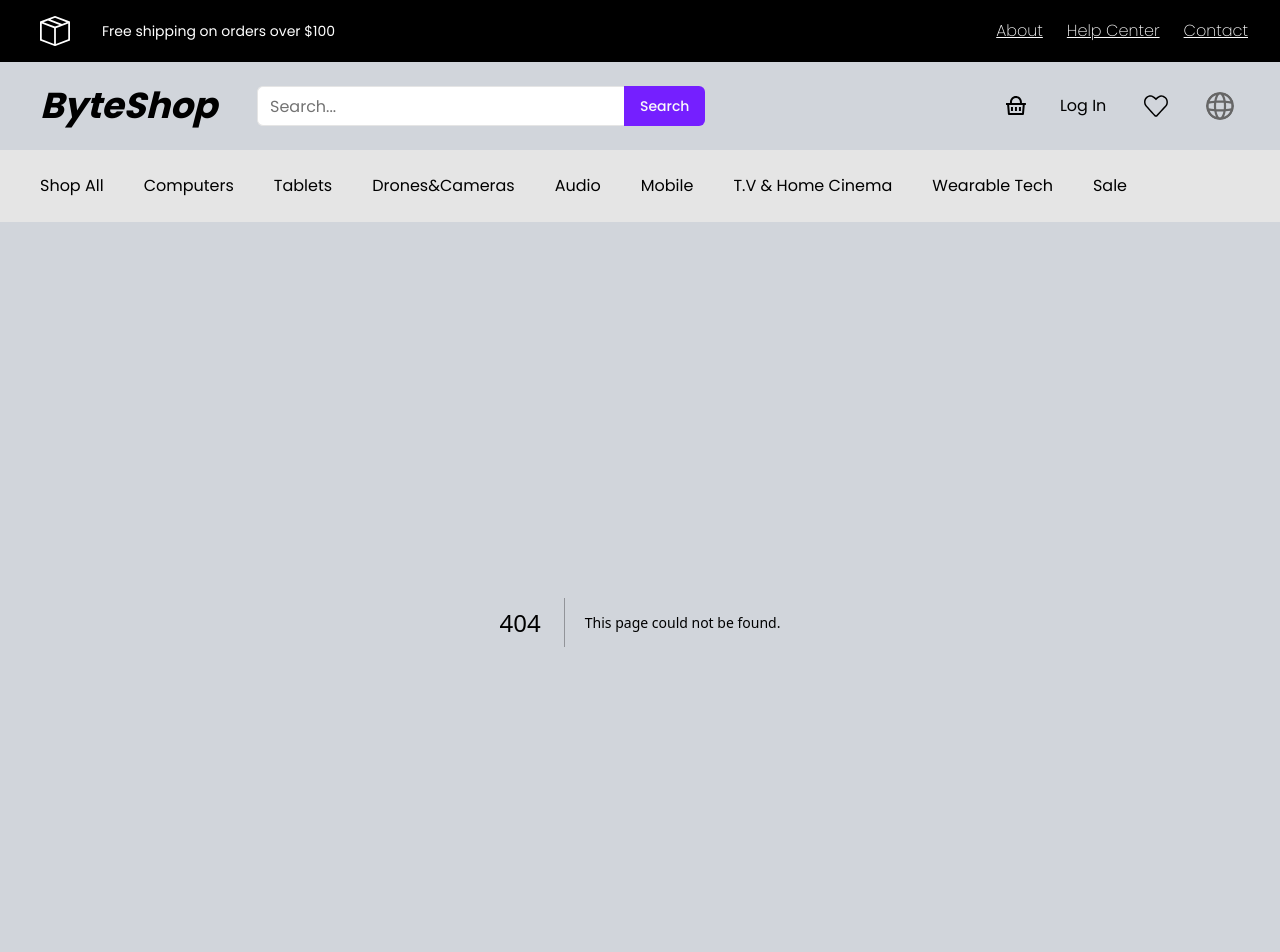
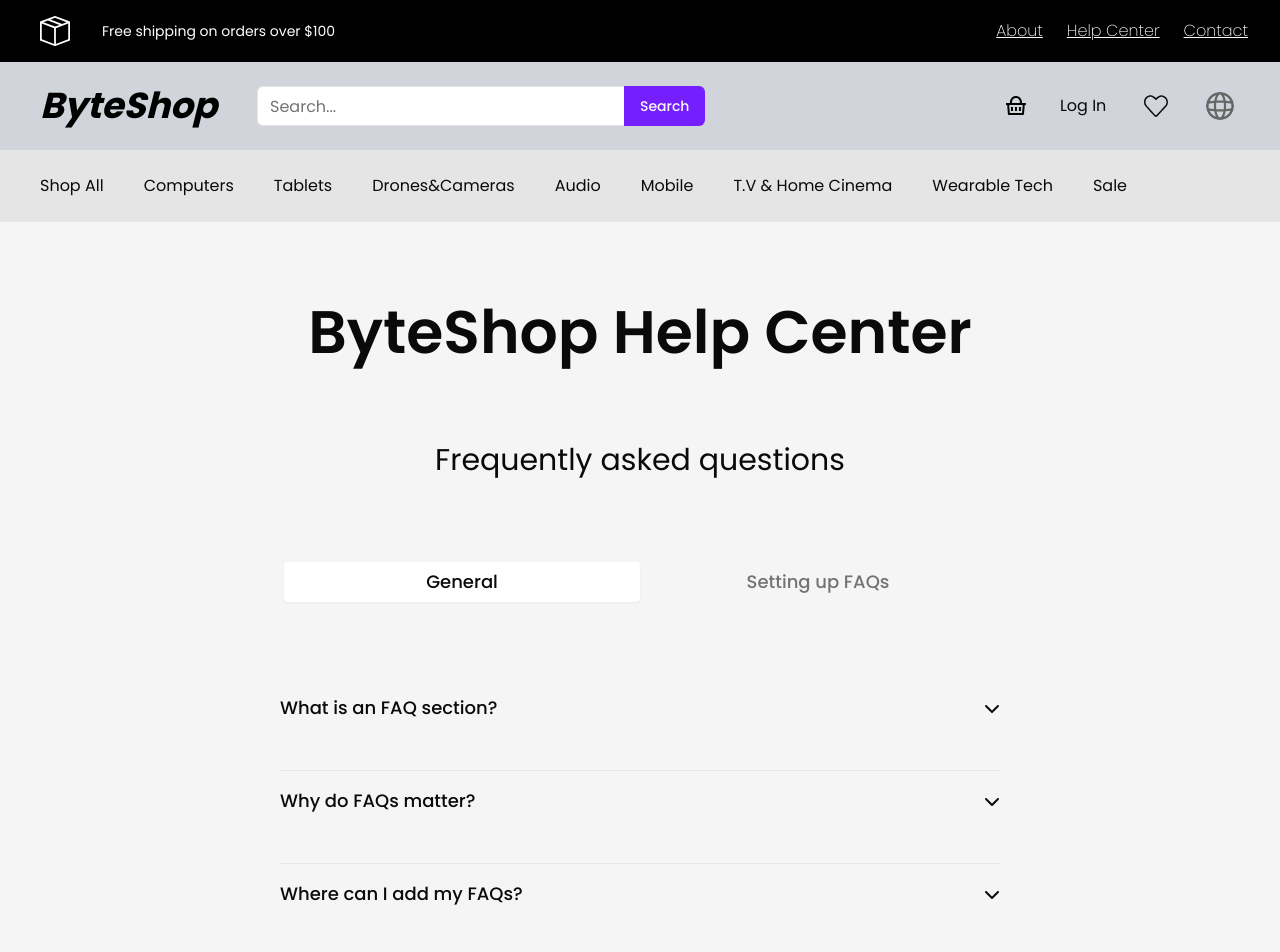
Before and after one commit to viktorasatiani/electronics-store, a Next.js app: page /help in a window 1280 px wide. Before the commit this address had no page. Shown: the top 952 px of the page. Built offline with nearby package versions, Linux system fonts and the light colour scheme.

Commit message:
builded FAQ page

```diff
--- /dev/null
+++ b/app/(pages)/help/page.tsx
@@ -0,0 +1,17 @@
+import FqaTab from "@/components/helpcenter/fqaTab";
+
+function HelpCenter() {
+  return (
+    <div className="flex flex-col items-center justify-center gap-16 bg-accent py-20 md:gap-20 2xl:py-36">
+      <h1 className="text-center text-4xl font-semibold md:text-6xl">
+        ByteShop Help Center
+      </h1>
+      <h2 className="text-center text-2xl font-medium md:text-3xl lg:font-normal">
+        Frequently asked questions
+      </h2>
+      <FqaTab />
+    </div>
+  );
+}
+
+export default HelpCenter;
--- a/components/footer/footerHelpCenter.tsx
+++ b/components/footer/footerHelpCenter.tsx
@@ -15,7 +15,7 @@ export default function FooterHelpCenter() {
           className="w-1/2 rounded-full border border-myPrimary bg-white py-8 text-xl font-light text-myPrimaryDark hover:bg-myPrimaryDark hover:text-white lg:py-6 lg:text-lg 2xl:py-8 2xl:text-2xl"
           style={{ transition: "all 0.6s" }}
         >
-          <Link href="/helpcenter ">Help Center</Link>
+          <Link href="/help ">Help Center</Link>
         </Button>
       </div>
       <div
--- a/components/header/hamburgerMenu.tsx
+++ b/components/header/hamburgerMenu.tsx
@@ -98,7 +98,7 @@ export default function HamburgerMenu({
           Contact
         </Link>
         <Link
-          href={"/helpcenter"}
+          href={"/help"}
           className="text-xl hover:scale-[1.2] hover:text-myPrimaryDark"
           style={{ transition: "all 0.6s" }}
         >
--- /dev/null
+++ b/components/helpcenter/faqAccordion.tsx
@@ -0,0 +1,45 @@
+import {
+  Accordion,
+  AccordionContent,
+  AccordionItem,
+  AccordionTrigger,
+} from "@/components/ui/accordion";
+function FaqAccordion({
+  firstTrigger,
+  secondTrigger,
+  thirdTrigger,
+  firstContent,
+  secondContent,
+  thirdContent,
+}: fqaProps) {
+  return (
+    <Accordion type="single" collapsible className="w-full">
+      <AccordionItem value="item-1">
+        <AccordionTrigger className="md:mb-4 md:text-lg lg:mb-8">
+          {firstTrigger}
+        </AccordionTrigger>
+        <AccordionContent className="md:text-lg md:font-extralight">
+          {firstContent}
+        </AccordionContent>
+      </AccordionItem>
+      <AccordionItem value="item-2">
+        <AccordionTrigger className="md:mb-4 md:text-lg lg:mb-8">
+          {secondTrigger}
+        </AccordionTrigger>
+        <AccordionContent className="md:text-lg md:font-extralight">
+          {secondContent}
+        </AccordionContent>
+      </AccordionItem>
+      <AccordionItem value="item-3">
+        <AccordionTrigger className="md:mb-4 md:text-lg lg:mb-8">
+          {thirdTrigger}
+        </AccordionTrigger>
+        <AccordionContent className="md:text-lg md:font-extralight">
+          {thirdContent}
+        </AccordionContent>
+      </AccordionItem>
+    </Accordion>
+  );
+}
+
+export default FaqAccordion;
--- /dev/null
+++ b/components/helpcenter/fqaTab.tsx
@@ -0,0 +1,58 @@
+import { Tabs, TabsContent, TabsList, TabsTrigger } from "@/components/ui/tabs";
+import FaqAccordion from "./faqAccordion";
+
+function FqaTab() {
+  return (
+    <div>
+      <Tabs
+        defaultValue="general"
+        className="w-[600px] px-20 sm:px-10 md:w-[800px]"
+      >
+        <TabsList className="grid w-full grid-cols-2 md:mb-10 lg:mb-20">
+          <TabsTrigger
+            value="general"
+            className="hover:bg-myPrimaryDark hover:text-white sm:text-base md:text-lg"
+            style={{ transition: "all 0.6s" }}
+          >
+            General
+          </TabsTrigger>
+          <TabsTrigger
+            value="settingup"
+            className="hover:bg-myPrimaryDark hover:text-white sm:text-base md:text-lg"
+            style={{ transition: "all 0.6s" }}
+          >
+            Setting up FAQs
+          </TabsTrigger>
+        </TabsList>
+        <TabsContent
+          value="general"
+          className="animate__animated animate__fadeIn animate__slow"
+        >
+          <FaqAccordion
+            firstTrigger="What is an FAQ section?"
+            secondTrigger="Why do FAQs matter?"
+            thirdTrigger="Where can I add my FAQs?"
+            firstContent='An FAQ section can be used to quickly answer common questions about your business like "Where do you ship to?", "What are your opening hours?", or "How can I book a service?". '
+            secondContent="FAQs are a great way to help site visitors find quick answers to common questions about your business and create a better navigation experience."
+            thirdContent="FAQs can be added to any page on your site or to your Wix mobile app, giving access to members on the go."
+          />
+        </TabsContent>
+        <TabsContent
+          value="settingup"
+          className="animate__animated animate__fadeIn animate__slow"
+        >
+          <FaqAccordion
+            firstTrigger="How do I add a new question & answer?"
+            secondTrigger="Can I insert an image, video, or GIF in my FAQ?"
+            thirdTrigger="How do I edit or remove the  title?"
+            firstContent='An FAQ section can be used to quickly answer common questions about your business like "Where do you ship to?", "What are your opening hours?", or "How can I book a service?".'
+            secondContent="FAQs are a great way to help site visitors find quick answers to common questions about your business and create a better navigation experience."
+            thirdContent="FAQs can be added to any page on your site or to your Wix mobile app, giving access to members on the go."
+          />
+        </TabsContent>
+      </Tabs>
+    </div>
+  );
+}
+
+export default FqaTab;
--- /dev/null
+++ b/components/ui/tabs.tsx
@@ -0,0 +1,55 @@
+"use client"
+
+import * as React from "react"
+import * as TabsPrimitive from "@radix-ui/react-tabs"
+
+import { cn } from "@/lib/utils"
+
+const Tabs = TabsPrimitive.Root
+
+const TabsList = React.forwardRef<
+  React.ElementRef<typeof TabsPrimitive.List>,
+  React.ComponentPropsWithoutRef<typeof TabsPrimitive.List>
+>(({ className, ...props }, ref) => (
+  <TabsPrimitive.List
+    ref={ref}
+    className={cn(
+      "inline-flex h-10 items-center justify-center rounded-md bg-muted p-1 text-muted-foreground",
+      className
+    )}
+    {...props}
+  />
+))
+TabsList.displayName = TabsPrimitive.List.displayName
+
+const TabsTrigger = React.forwardRef<
+  React.ElementRef<typeof TabsPrimitive.Trigger>,
+  React.ComponentPropsWithoutRef<typeof TabsPrimitive.Trigger>
+>(({ className, ...props }, ref) => (
+  <TabsPrimitive.Trigger
+    ref={ref}
+    className={cn(
+      "inline-flex items-center justify-center whitespace-nowrap rounded-sm px-3 py-1.5 text-sm font-medium ring-offset-background transition-all focus-visible:outline-none focus-visible:ring-2 focus-visible:ring-ring focus-visible:ring-offset-2 disabled:pointer-events-none disabled:opacity-50 data-[state=active]:bg-background data-[state=active]:text-foreground data-[state=active]:shadow-sm",
+      className
+    )}
+    {...props}
+  />
+))
+TabsTrigger.displayName = TabsPrimitive.Trigger.displayName
+
+const TabsContent = React.forwardRef<
+  React.ElementRef<typeof TabsPrimitive.Content>,
+  React.ComponentPropsWithoutRef<typeof TabsPrimitive.Content>
+>(({ className, ...props }, ref) => (
+  <TabsPrimitive.Content
+    ref={ref}
+    className={cn(
+      "mt-2 ring-offset-background focus-visible:outline-none focus-visible:ring-2 focus-visible:ring-ring focus-visible:ring-offset-2",
+      className
+    )}
+    {...props}
+  />
+))
+TabsContent.displayName = TabsPrimitive.Content.displayName
+
+export { Tabs, TabsList, TabsTrigger, TabsContent }
--- a/package.json
+++ b/package.json
@@ -18,6 +18,7 @@
     "@radix-ui/react-select": "^2.1.5",
     "@radix-ui/react-separator": "^1.1.1",
     "@radix-ui/react-slot": "^1.1.1",
+    "@radix-ui/react-tabs": "^1.1.2",
     "animate.css": "^4.1.1",
     "appwrite": "^17.0.0",
     "class-variance-authority": "^0.7.1",
```
Also changed, not shown: typings.d.ts (+9 -0 lines), 2 other files (tests, documents, lock files or other folders).
